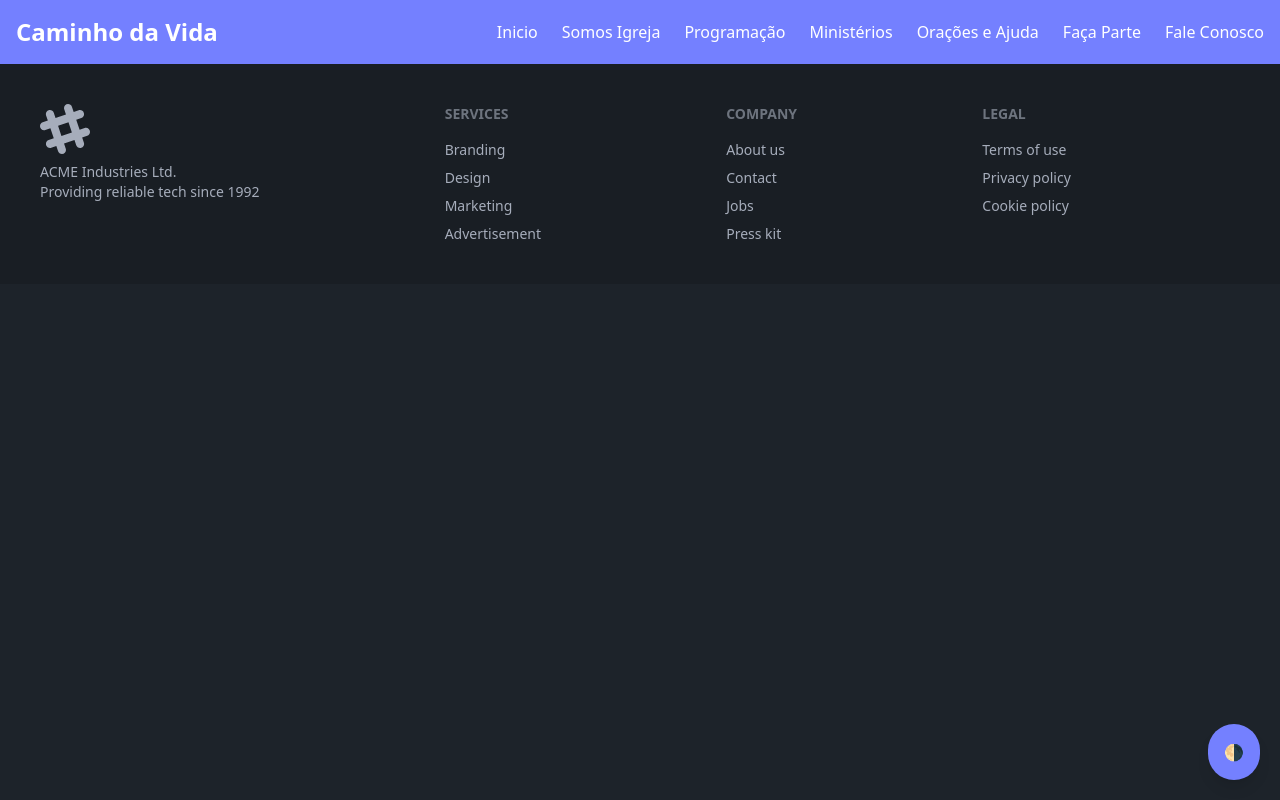
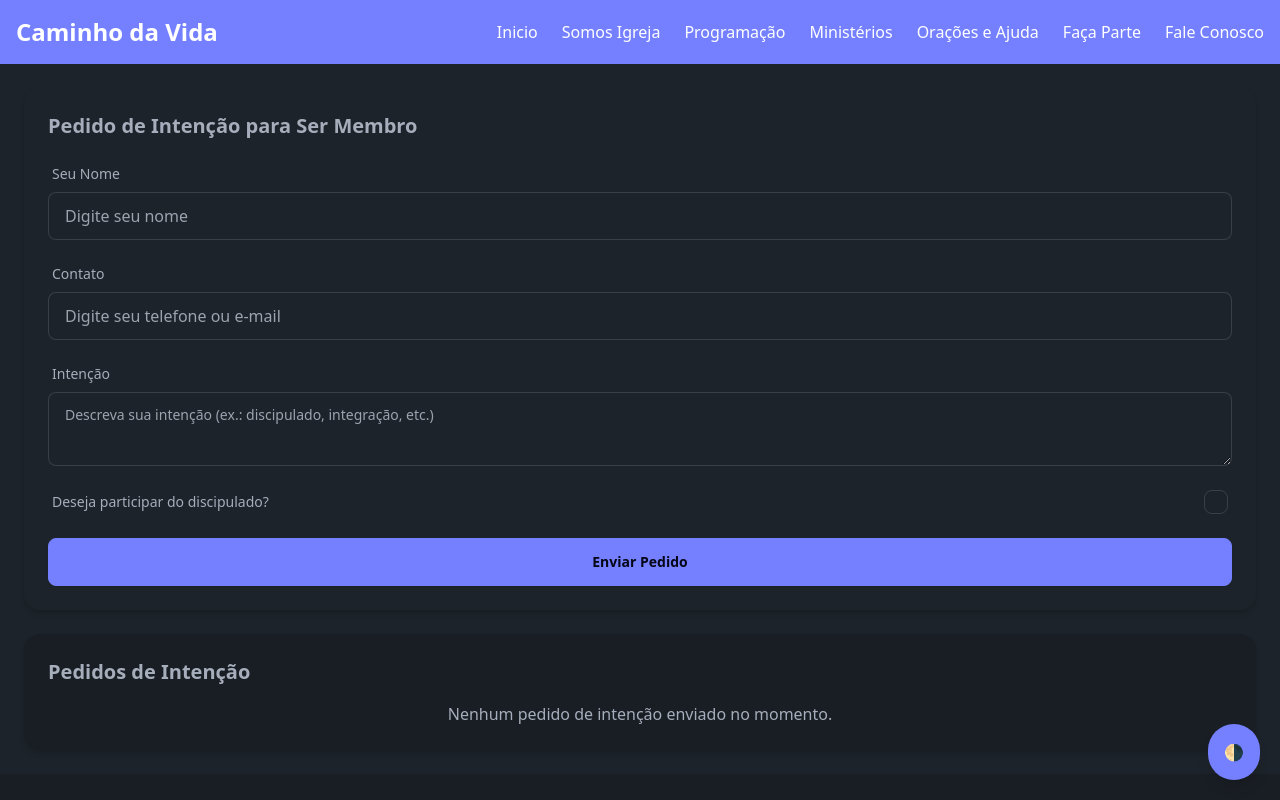
Before and after one commit to zioncwbBola/caminhodavida, a Next.js app: page /join in a window 1280 px wide. Shown: the top 800 px of the page. Built offline with nearby package versions, Linux system fonts and the light colour scheme.

Commit message:
commit 18

```diff
--- a/src/app/join/page.tsx
+++ b/src/app/join/page.tsx
@@ -1,5 +1,118 @@
-export default function JoinPage(){
+'use client';
+import React, { useState } from 'react';
+
+type MembershipIntent = {
+  id: number;
+  name: string;
+  contact: string;
+  intention: string;
+  isForDiscipleship: boolean;
+};
+
+const MembershipIntentForm: React.FC = () => {
+  const [membershipIntents, setMembershipIntents] = useState<MembershipIntent[]>([]);
+  const [formData, setFormData] = useState({
+    name: '',
+    contact: '',
+    intention: '',
+    isForDiscipleship: false,
+  });
+
+  const handleSubmit = (e: React.FormEvent) => {
+    e.preventDefault();
+
+    const newIntent: MembershipIntent = {
+      id: Date.now(),
+      name: formData.name,
+      contact: formData.contact,
+      intention: formData.intention,
+      isForDiscipleship: formData.isForDiscipleship,
+    };
+
+    setMembershipIntents([...membershipIntents, newIntent]);
+    setFormData({ name: '', contact: '', intention: '', isForDiscipleship: false });
+  };
+
   return (
-    <div></div>
-  )
-}
+    <section className="p-6 flex flex-col gap-6">
+      {/* Formulário */}
+      <form onSubmit={handleSubmit} className="bg-base-100 shadow-md rounded-box p-6">
+        <h2 className="text-xl font-bold mb-4">Pedido de Intenção para Ser Membro</h2>
+
+        <div className="form-control mb-4">
+          <label className="label">
+            <span className="label-text">Seu Nome</span>
+          </label>
+          <input
+            type="text"
+            placeholder="Digite seu nome"
+            className="input input-bordered"
+            value={formData.name}
+            onChange={(e) => setFormData({ ...formData, name: e.target.value })}
+          />
+        </div>
+
+        <div className="form-control mb-4">
+          <label className="label">
+            <span className="label-text">Contato</span>
+          </label>
+          <input
+            type="text"
+            placeholder="Digite seu telefone ou e-mail"
+            className="input input-bordered"
+            value={formData.contact}
+            onChange={(e) => setFormData({ ...formData, contact: e.target.value })}
+          />
+        </div>
+
+        <div className="form-control mb-4">
+          <label className="label">
+            <span className="label-text">Intenção</span>
+          </label>
+          <textarea
+            placeholder="Descreva sua intenção (ex.: discipulado, integração, etc.)"
+            className="textarea textarea-bordered"
+            value={formData.intention}
+            onChange={(e) => setFormData({ ...formData, intention: e.target.value })}
+          ></textarea>
+        </div>
+
+        <div className="form-control mb-4">
+          <label className="label cursor-pointer">
+            <span className="label-text">Deseja participar do discipulado?</span>
+            <input
+              type="checkbox"
+              className="checkbox"
+              checked={formData.isForDiscipleship}
+              onChange={(e) => setFormData({ ...formData, isForDiscipleship: e.target.checked })}
+            />
+          </label>
+        </div>
+
+        <button type="submit" className="btn btn-primary w-full">Enviar Pedido</button>
+      </form>
+
+      {/* Mural de Intenções */}
+      <div className="bg-base-200 shadow-md rounded-box p-6">
+        <h2 className="text-xl font-bold mb-4">Pedidos de Intenção</h2>
+
+        {membershipIntents.length > 0 ? (
+          <div className="grid grid-cols-1 md:grid-cols-2 lg:grid-cols-3 gap-4">
+            {membershipIntents.map((intent) => (
+              <div key={intent.id} className="card bg-base-100 shadow-sm p-4">
+                <h3 className="font-bold text-lg mb-2">{intent.name}</h3>
+                <p><strong>Contato:</strong> {intent.contact}</p>
+                <p><strong>Intenção:</strong> {intent.intention}</p>
+                {intent.isForDiscipleship && <p className="text-primary font-semibold">Participará do discipulado</p>}
+              </div>
+            ))}
+          </div>
+        ) : (
+          <p className="text-center">Nenhum pedido de intenção enviado no momento.</p>
+        )}
+      </div>
+    </section>
+  );
+};
+
+export default MembershipIntentForm;
```
